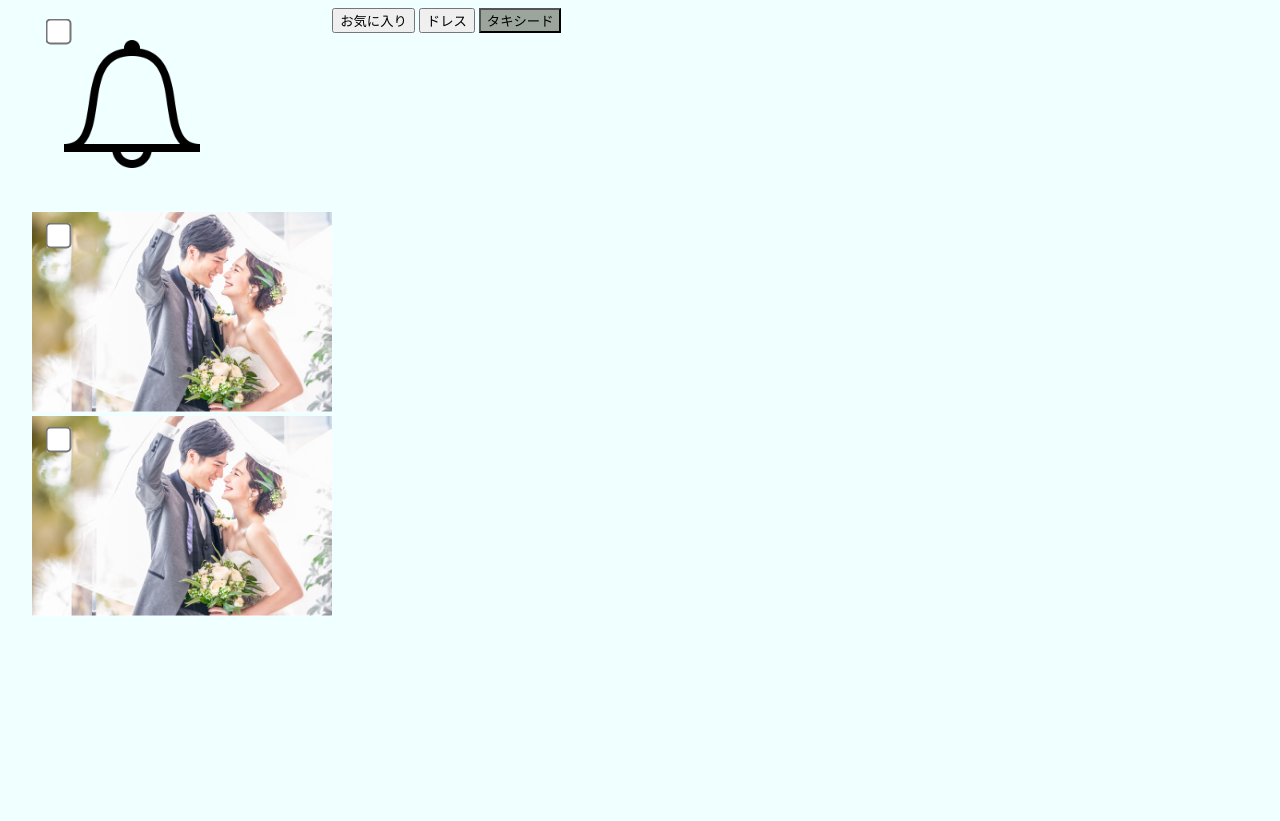
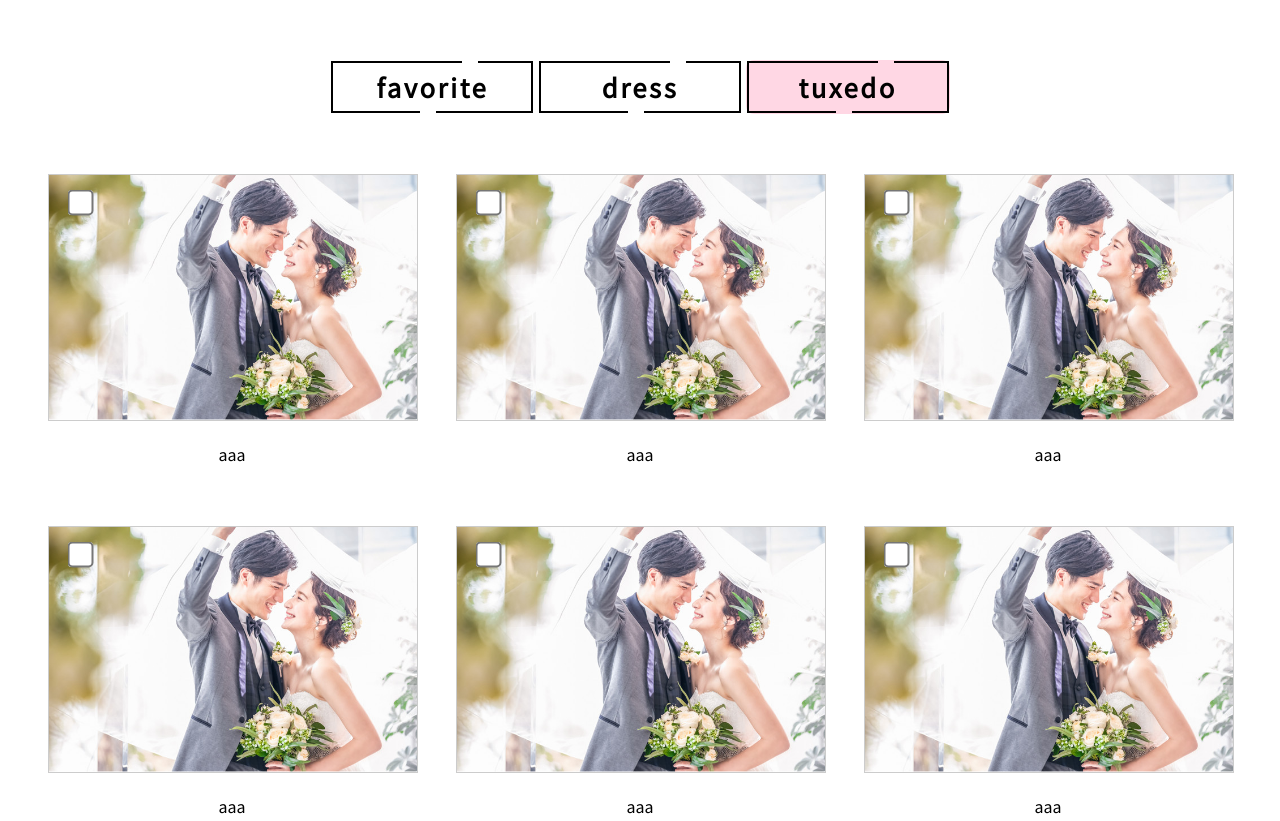
Before and after one commit to keitaseki/sotuken, a plain HTML site: page tuxedo.html in a window 1280 px wide. Shown: the top 821 px of the page. Before the commit the page ends 800 px from the top, so only its background shows below. Drawn offline with Linux system fonts and the light colour scheme.

Commit message:
no message

```diff
--- a/dress.css
+++ b/dress.css
@@ -1,15 +1,113 @@
 @charset "UTF-8";
+@import url('https://fonts.googleapis.com/css?family=Noto+Sans+JP');
 
 body {
-    background-color: azure;
+    background-color: rgb(255, 255, 255);
 }
+
+ul {
+    list-style-type: none;
+}
+
+
+.selectbtn {
+font-family: 'Noto Sans JP', sans-serif; /*フォント変更*/
+margin-top : 60px;
+text-align: center;
+}
+
 
 .toggle{
     position: relative;
-    left: 40px;
-    bottom: 170px;
+    top : 12%;
+    left : 6%;
 }
 
-.favorite {
-    float: left;
+.top-banner{
+  font-family: 'Noto Sans JP', sans-serif; /*フォント変更*/
+	display: flex;
+	flex-wrap:wrap;
 }
+
+.top-banner p{
+  text-align: center;
+}
+.top-banner li {
+	width: calc(100%/3);/*←画像を横に4つ並べる場合*/
+	padding : 20px 40px 0 0;
+	box-sizing:border-box;
+}
+.top-banner li img {
+	max-width:100%; /*画像のはみだしを防ぐ*/
+	height: auto; /*画像の縦横比を維持 */
+	border:solid 1px #ccc; /*←画像を1pxのグレーの枠線で囲む指定の場合*/
+}
+
+
+
+
+/*ボタンデザイン*/
+.btn,
+a.btn,
+button.btn {
+  font-size: 1.6rem;
+  font-weight: 700;
+  line-height: 1.5;
+  position: relative;
+  display: inline-block;
+  padding: 1rem 4rem;
+  cursor: pointer;
+  -webkit-user-select: none;
+  -moz-user-select: none;
+  -ms-user-select: none;
+  user-select: none;
+  -webkit-transition: all 0.3s;
+  transition: all 0.3s;
+  text-align: center;
+  vertical-align: middle;
+  text-decoration: none;
+  letter-spacing: 0.1em;
+  color: #212529;
+  border-radius: 0.5rem;
+}
+
+a.btn-svg {
+  font-weight: 700;
+  line-height: 54px;
+
+  width: 204px;
+  height: 54px;
+  padding: 0;
+
+  cursor: pointer;
+  text-decoration: none;
+
+  background-color: transparent;
+}
+
+a.btn-svg svg {
+  position: absolute;
+  top: 0;
+  left: 0;
+
+  width: 100%;
+  height: 100%;
+}
+
+a.btn-svg svg rect {
+  -webkit-transition: all 400ms ease;
+  transition: all 400ms ease;
+
+  stroke: #000;
+  stroke-width: 2;
+  stroke-dasharray: 200px, 16px;
+  stroke-dashoffset: 70px;
+}
+
+a.btn-svg:hover svg rect {
+  stroke-dashoffset: 284px;
+}
+
+a.btn-svg span {
+  color: #000;
+}
--- /dev/null
+++ b/select.js
@@ -0,0 +1,48 @@
+
+
+
+
+
+      function clickBtn1() {
+        var arr = [];
+        var wedding = document.getElementsByName("wedding");
+        var greet = document.getElementById('greet');
+
+        for (let i = 0; i < wedding.length; i++) {
+            if (wedding[i].checked) { //(color2[i].checked === true)と同じ
+                arr.push(wedding[i].value);
+                alert( arr[0] );
+            }
+
+        }
+      }
+
+
+
+
+
+        for (let i = 0; i < arr.length; i++) {
+            alert(arr[i]);
+            greet.innerHTML =("s");
+        }
+        //   if(arr[i] == true){
+        //         alert(2);
+        //         greet.innerHTML =("s");
+        //   }else{
+        //       alert(111);
+        //   }
+
+
+
+
+
+
+
+
+
+
+
+
+
+
+      clickBtn1();
--- a/tuxedo.html
+++ b/tuxedo.html
@@ -8,33 +8,47 @@
 </head>
 
 <body>
-    <button onclick="location.href='./favorite.html' "　id = "favoritebtn">お気に入り</button>
-    <button onclick="location.href='./dress.html' "　id = "dressbtn">ドレス</button>
-    <button style = "background-color: rgb(155, 165, 155)" onclick="location.href='./tuxedo.html' "　id = "tuxedobtn">タキシード</button>
+    <div class = "selectbtn">
+    <a href='./favorite.html' class="btn btn-svg">
+        <svg>
+          <rect x="2" y="2" rx="0" fill="none" width=200 height="50"></rect>
+        </svg>
+        <span>favorite</span>
+    </a>
 
-    <div class="favorite">
-        <div class = "select1">
-            <input type="checkbox" class="toggle" style="transform:scale(2.0);">
-            <img src="picture/bell.png" alt="" id = "wedding" height = "200px" onclick="slideshow()">
-        </div>
+    <a href="./dress.html" class="btn btn-svg">
+        <svg>
+          <rect x="2" y="2" rx="0" fill="none" width=200 height="50"></rect>
+        </svg>
+        <span>dress</span>
+    </a>
 
-        <div class = "select2">
-            <input type="checkbox" class="toggle" style="transform:scale(2.0);">
-            <img src="picture/wedding.jpg" alt="" id = "wedding" height = "200px" onclick="slideshow()">
-        </div>
-
-        <div class = "select3">
-            <input type="checkbox" class="toggle" style="transform:scale(2.0);">
-            <img src="picture/wedding.jpg" alt="" id = "wedding" height = "200px" onclick="slideshow()">
-        </div>
+    <a href='./tuxedo.html' class="btn btn-svg" style="background-color: #FFD7E4;">
+        <svg>
+          <rect x="2" y="2" rx="0" fill="none" width=200 height="50"></rect>
+        </svg>
+        <span>tuxedo</span>
+    </a>
+    </div>
 
 
-    </div>
 
-    </div>
-    </div>
+    <ul class="top-banner">
+      <li><input type="checkbox" class="toggle" style="transform:scale(2.0);"><img src="picture/wedding.jpg" alt="" id = "wedding" height = "200px"><p>aaa</p></li>
+      <li><input type="checkbox" class="toggle" style="transform:scale(2.0);"><img src="picture/wedding.jpg" alt="" id = "wedding" height = "200px"><p>aaa</p></li>
+      <li><input type="checkbox" class="toggle" style="transform:scale(2.0);"><img src="picture/wedding.jpg" alt="" id = "wedding" height = "200px"><p>aaa</p></li>
+      <li><input type="checkbox" class="toggle" style="transform:scale(2.0);"><img src="picture/wedding.jpg" alt="" id = "wedding" height = "200px"><p>aaa</p></li>
+      <li><input type="checkbox" class="toggle" style="transform:scale(2.0);"><img src="picture/wedding.jpg" alt="" id = "wedding" height = "200px"><p>aaa</p></li>
+      <li><input type="checkbox" class="toggle" style="transform:scale(2.0);"><img src="picture/wedding.jpg" alt="" id = "wedding" height = "200px"><p>aaa</p></li>
+      <li><input type="checkbox" class="toggle" style="transform:scale(2.0);"><img src="picture/wedding.jpg" alt="" id = "wedding" height = "200px"><p>aaa</p></li>
+      <li><input type="checkbox" class="toggle" style="transform:scale(2.0);"><img src="picture/wedding.jpg" alt="" id = "wedding" height = "200px"><p>aaa</p></li>
+      <li><input type="checkbox" class="toggle" style="transform:scale(2.0);"><img src="picture/wedding.jpg" alt="" id = "wedding" height = "200px"><p>aaa</p></li>
+      <li><input type="checkbox" class="toggle" style="transform:scale(2.0);"><img src="picture/wedding.jpg" alt="" id = "wedding" height = "200px"><p>aaa</p></li>
+      <li><input type="checkbox" class="toggle" style="transform:scale(2.0);"><img src="picture/wedding.jpg" alt="" id = "wedding" height = "200px"><p>aaa</p></li>
+      <li><input type="checkbox" class="toggle" style="transform:scale(2.0);"><img src="picture/wedding.jpg" alt="" id = "wedding" height = "200px"><p>aaa</p></li>
+  </ul>
 
-    <script src="home.js"></script>
+  <script src="select.js"></script>
 </body>
 
 </html>
```
Also changed, not shown: css/time.css (+9 -0 lines), dress.html (+36 -21 lines), favorite.html (+23 -21 lines), time.html (+4 -0 lines), picture/tweet.jpg (added).
